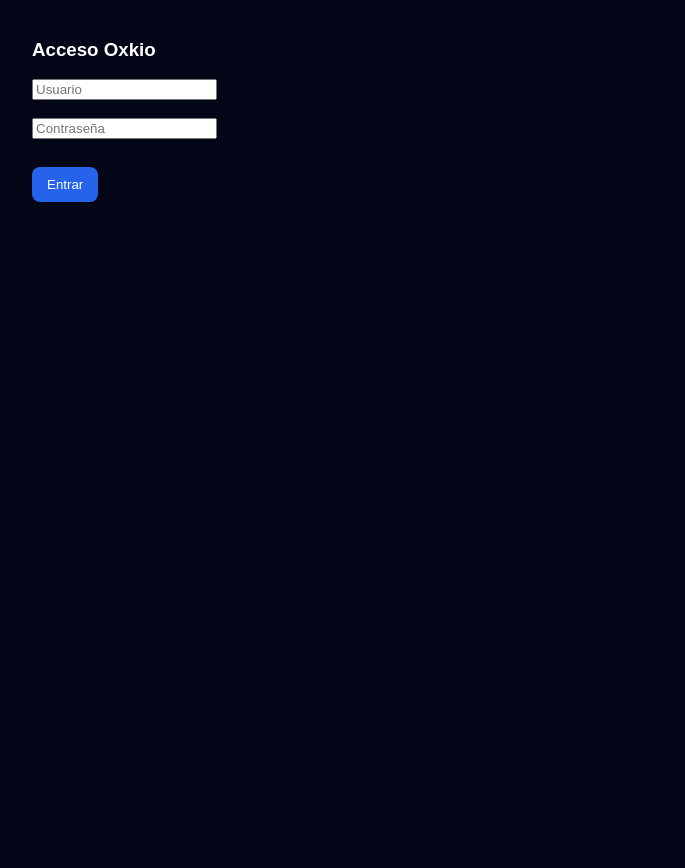
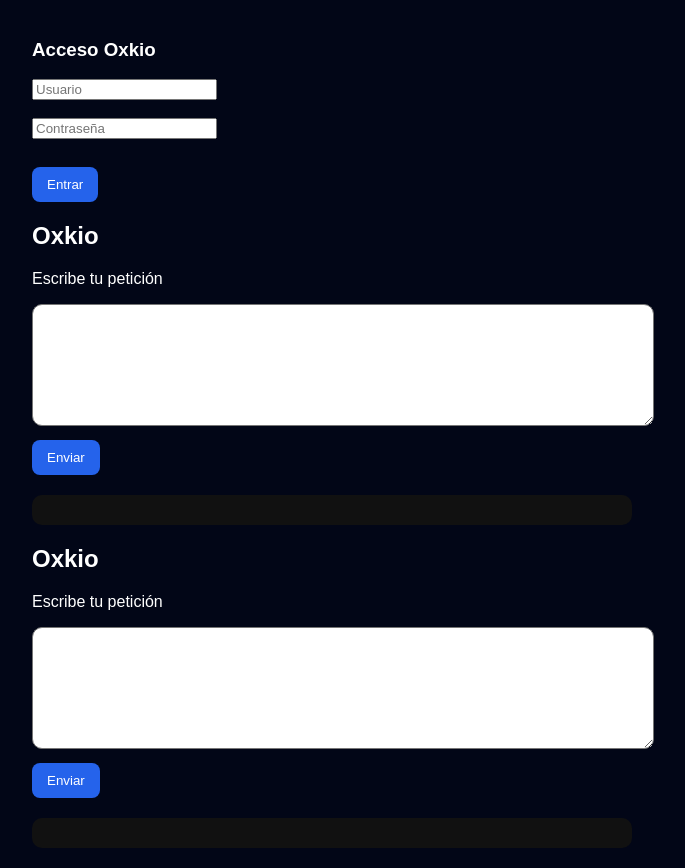
Before and after one commit to xantalal-bit/oxkio-app, a plain HTML site: page demo.html in a window 1280 px wide. Shown: the whole page, without its empty margins (308-993 px from the left). Before the commit the page ends 800 px from the top, so only its background shows below. Drawn offline with Linux system fonts and the light colour scheme.

Commit message:
Update demo.html

```diff
--- a/demo.html
+++ b/demo.html
@@ -22,7 +22,13 @@ button{padding:10px 15px;margin-top:10px;border:none;border-radius:8px;backgroun
 <p id="error" style="color:red;"></p>
 </div>
 
-<div id="app" style="display:none;">
+<h2>Oxkio</h2>
+<p>Escribe tu petición</p>
+
+<textarea id="input"></textarea>
+<button onclick="responder()">Enviar</button>
+
+<div id="out" class="respuesta"></div>
 <h2>Oxkio</h2>
 <p>Escribe tu petición</p>
 
```
